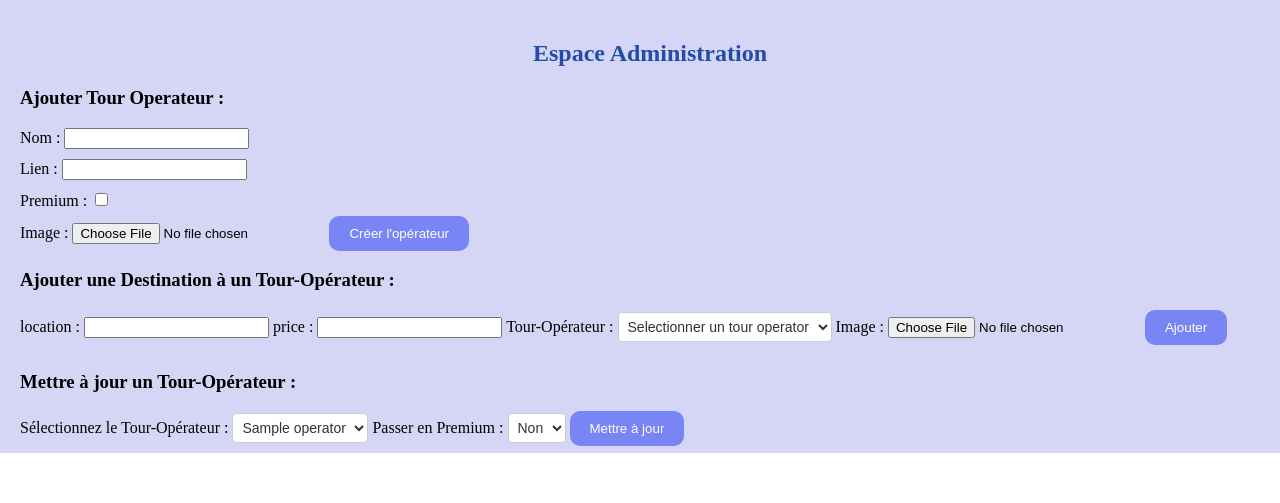
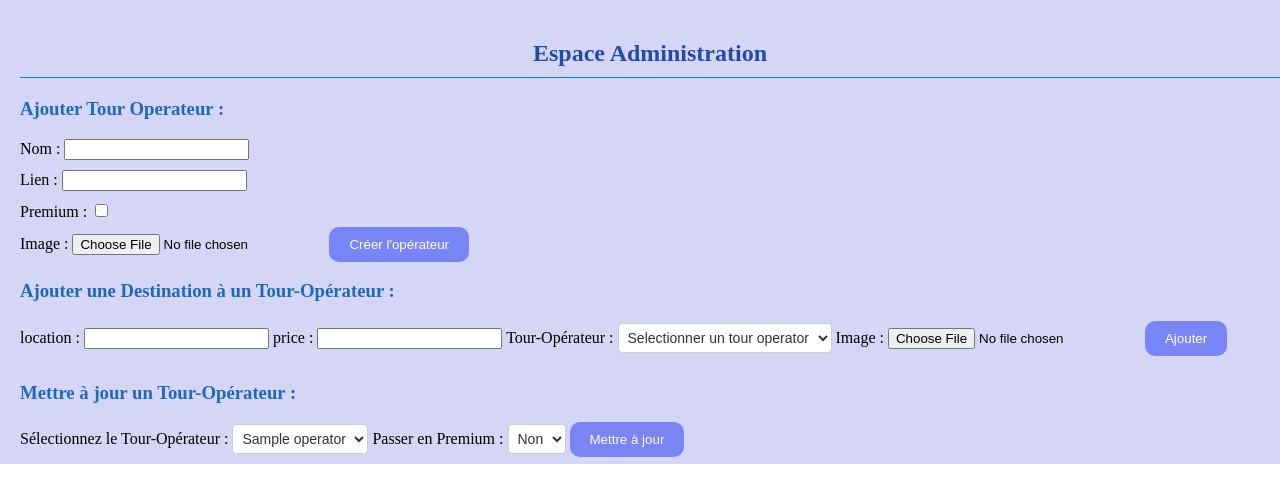
Before and after one commit to neroma71/tp-tour-operator, a PHP site: page /admin.php in a window 1280 px wide. Shown: the top 503 px of the page. Run offline with PHP 8.4, Linux system fonts and the light colour scheme; the visitor is signed in with stand-in values (Sample User, id 1); tables that the repository leaves empty or names only in its code hold one stand-in row (values such as "Sample post").

Commit message:
style admin

```diff
--- a/css/style.css
+++ b/css/style.css
@@ -230,3 +230,17 @@ input[type="submit"] {
     background-size: cover;
     background-position: center ;
   }
+
+  input[type="submit"]:hover{
+    background-color: #1d69ba;
+  }
+
+  h3{
+    color:#1d69ba
+  }
+
+  h2{
+    border-bottom: 1px solid #007bff;
+    padding-bottom: 10px;
+    width:100%;
+  }
```
